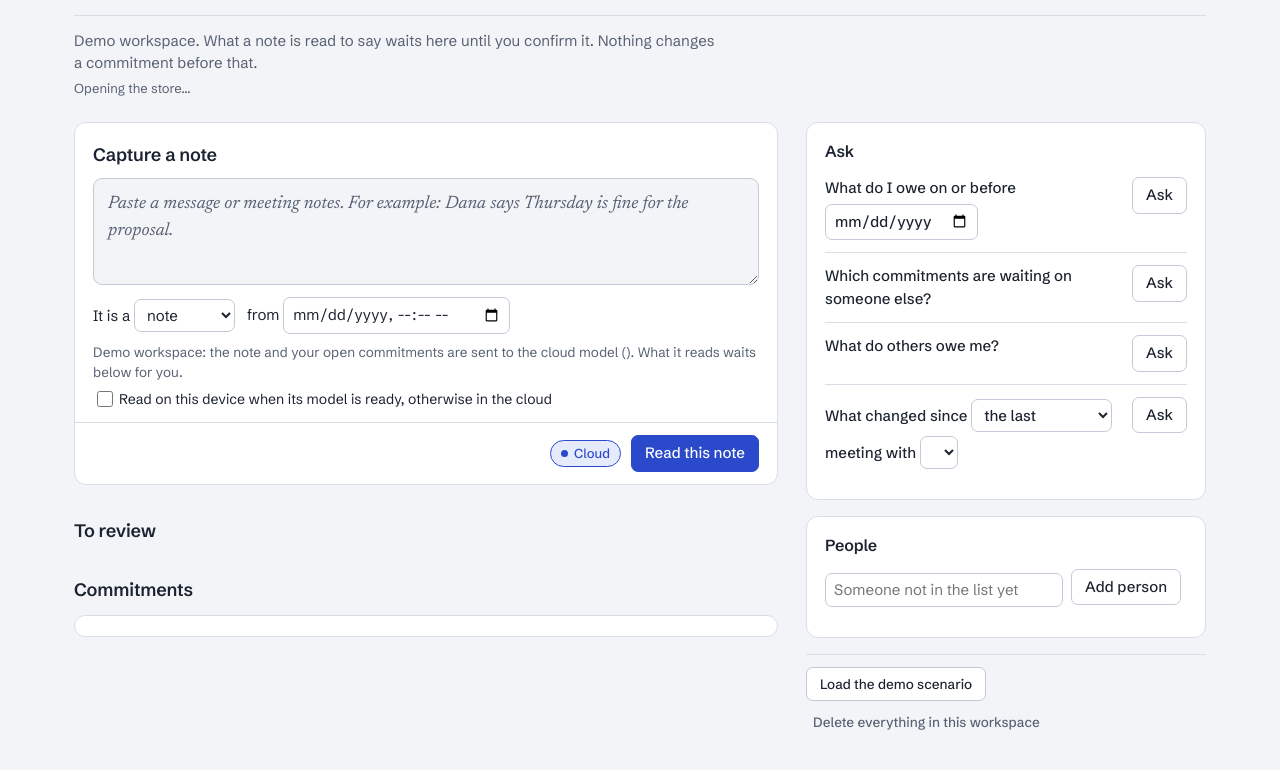
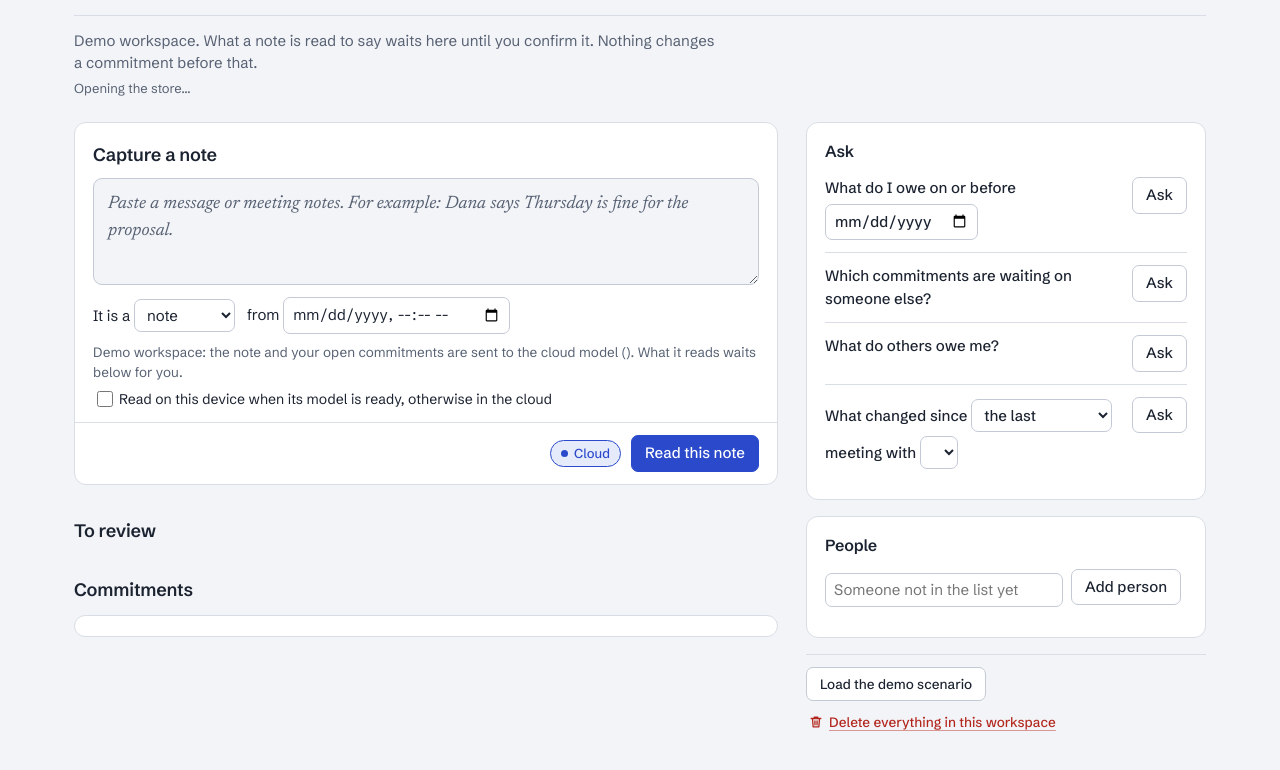
Before and after one commit to UBayouski/kept, a website built with Vite: page index.html in a window 1280 px wide. Shown: the part 94-864 px from the top of the page. Built offline with nearby package versions, Linux system fonts and the light colour scheme; some packages are replaced by stand-ins of ours.

Commit message:
Fixing UI buttons and links

```diff
--- a/index.html
+++ b/index.html
@@ -109,8 +109,10 @@
       button.quiet:hover { color: var(--ink); text-decoration: underline; }
       button.danger { color: var(--bad); border-color: var(--rule-strong); }
       button.danger:hover { border-color: var(--bad); }
-      button.quiet.danger { color: var(--ink-2); border-color: transparent; }
-      button.quiet.danger:hover, button.quiet.danger:focus-visible { color: var(--bad); }
+      /* A destructive action that is clearly a control, without the weight of a button: red, underlined, with a bin. */
+      button.quiet.danger { color: var(--bad); border-color: transparent; padding-left: 2px; text-decoration: underline; text-decoration-color: color-mix(in srgb, var(--bad) 45%, transparent); text-underline-offset: 3px; }
+      button.quiet.danger:hover, button.quiet.danger:focus-visible { text-decoration-color: var(--bad); }
+      button.quiet.danger svg { width: 14px; height: 14px; flex: none; }
       input[type="text"], input:not([type]), input[type="date"], input[type="datetime-local"], select {
         padding: 5px 8px; border: 1px solid var(--rule-strong); border-radius: 7px; background: var(--surface);
       }
@@ -334,7 +336,7 @@
 
           <section class="tools" aria-label="Workspace data">
             <button id="seed">Load the demo scenario</button>
-            <button id="reset" class="quiet danger">Delete everything in this workspace</button>
+            <button id="reset" class="quiet danger"><svg viewBox="0 0 16 16" aria-hidden="true" fill="none" stroke="currentColor" stroke-width="1.5" stroke-linecap="round" stroke-linejoin="round"><path d="M2.5 4h11M6 4V2.5h4V4M4 4l.7 9.5h6.6L12 4M6.8 6.8v4.4M9.2 6.8v4.4"/></svg>Delete everything in this workspace</button>
           </section>
         </aside>
       </div>
```
